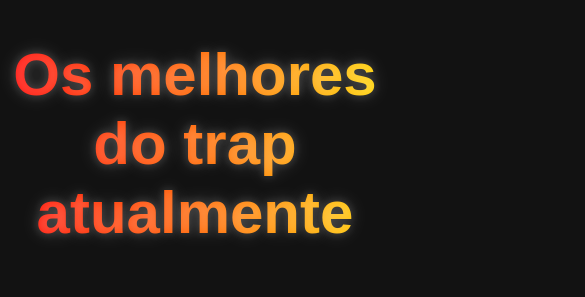
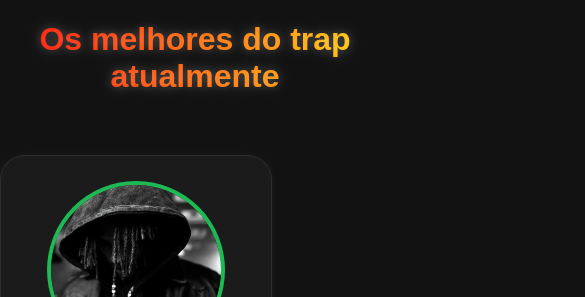
Before and after one commit to leandrotoby168-arch/meu-site-trap, a Next.js app: page /painel in a window 390 px wide. Shown: the top 297 px of the page, 585 px wide, since content can reach past the window. Built offline with nearby package versions, Linux system fonts and the light colour scheme.

Commit message:
atualização

```diff
--- a/app/globals.css
+++ b/app/globals.css
@@ -193,4 +193,24 @@ body {
 
 .cardArtista button:hover {
   background: #18a74a;
+}/* RESPONSIVIDADE CELULAR */
+
+@media (max-width: 768px) {
+
+  .tituloRainbow {
+    font-size: 32px;
+
+    padding: 0 20px;
+  }
+
+  .gridArtistas {
+    grid-template-columns: 1fr;
+
+    gap: 20px;
+  }
+
+  .cardArtista {
+    width: 220px;
+  }
+
 }
```
